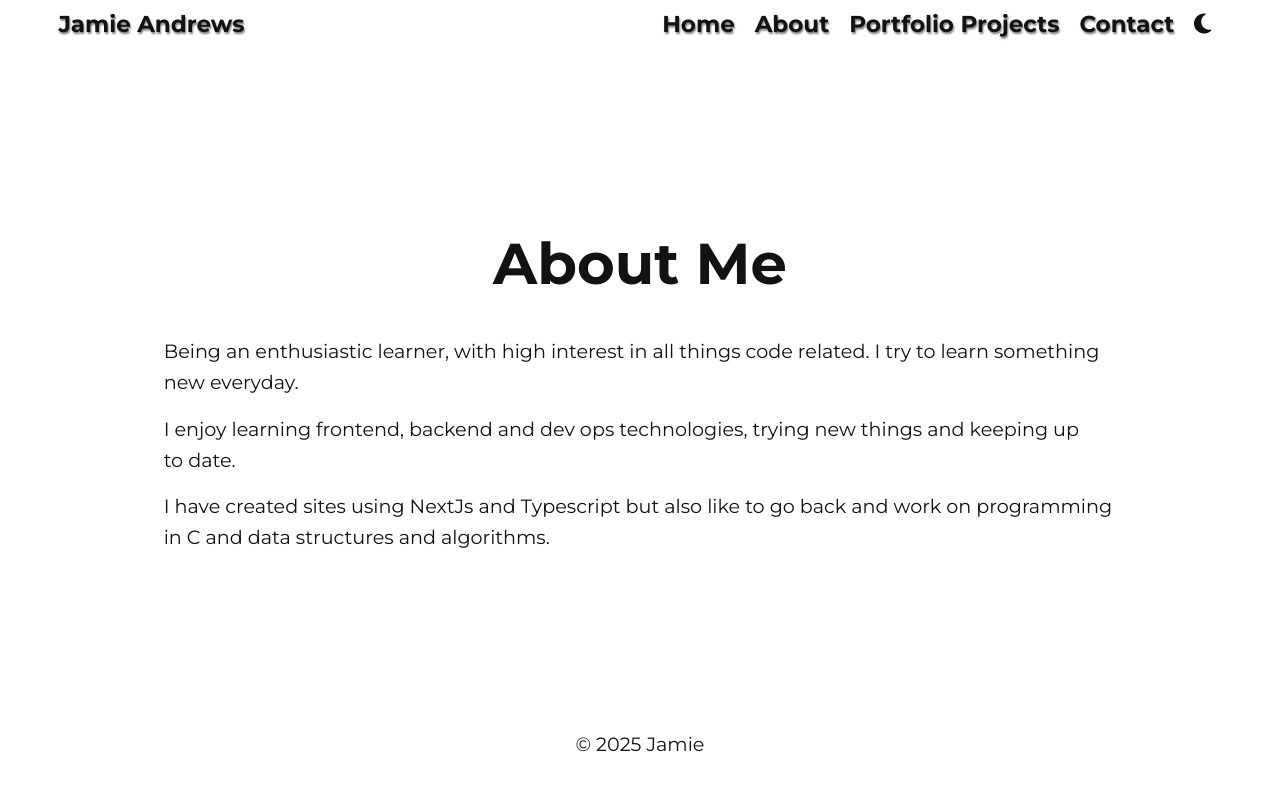
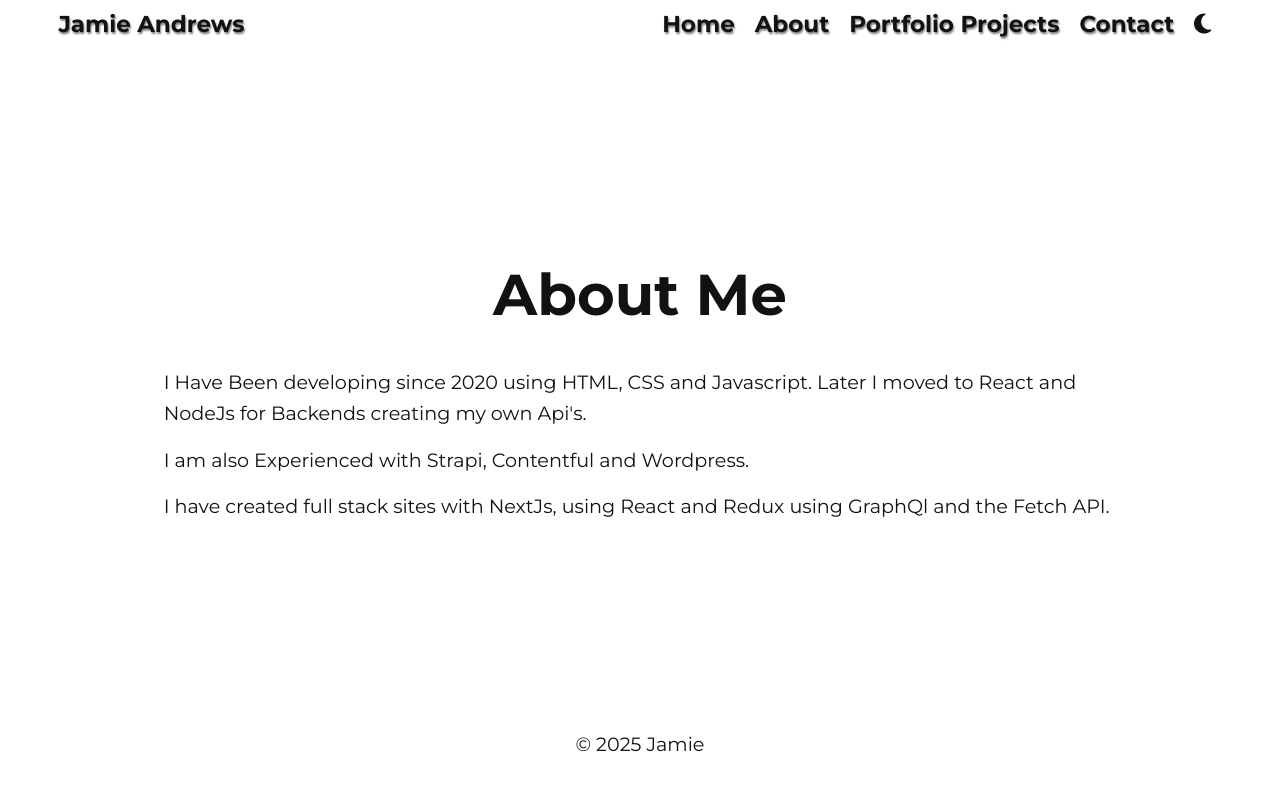
Before and after one commit to Jamie-Andrews1/Portfolio-next, a Next.js app: page /about in a window 1280 px wide. Shown: the top 790 px of the page. Built offline with nearby package versions, Linux system fonts and the light colour scheme; a web font is replaced by a local one.

Commit message:
changed about and projects

```diff
--- a/src/app/(projects)/recipes/page.mdx
+++ b/src/app/(projects)/recipes/page.mdx
@@ -1,5 +1,5 @@
 export const metadata = {
-  index: 2,
+  index: 5,
   title: "Recipe Sharer",
   stack: "C# | .Net | Razor | SQLite",
   slug: "recipes",
--- a/src/app/about/page.tsx
+++ b/src/app/about/page.tsx
@@ -6,16 +6,13 @@ export default function page({}: Props) {
       <h1>About Me</h1>
 
       <p>
-        Being an enthusiastic learner, with high interest in all things code
-        related. I try to learn something new everyday.
+        I Have Been developing since 2020 using HTML, CSS and Javascript. Later
+        I moved to React and NodeJs for Backends creating my own Api's.
       </p>
+      <p>I am also Experienced with Strapi, Contentful and Wordpress.</p>
       <p>
-        I enjoy learning frontend, backend and dev ops technologies, trying new
-        things and keeping up to date.
-      </p>
-      <p>
-        I have created sites using NextJs and Typescript but also like to go
-        back and work on programming in C and data structures and algorithms.
+        I have created full stack sites with NextJs, using React and Redux using
+        GraphQl and the Fetch API.
       </p>
     </div>
   );
--- a/src/components/Modal/styles.css
+++ b/src/components/Modal/styles.css
@@ -64,6 +64,7 @@ dialog {
 .images {
   cursor: pointer;
   transition: all 1s ease;
+  box-shadow: rgba(0, 0, 0, 0.35) 0px 5px 15px;
   &:hover {
     scale: 1.2;
   }
--- a/src/components/Projects/index.tsx
+++ b/src/components/Projects/index.tsx
@@ -68,8 +68,6 @@ export function ProjectsSkeleton() {
         <ProjectSkeleton />
         <ProjectSkeleton />
         <ProjectSkeleton />
-        <ProjectSkeleton />
-        <ProjectSkeleton />
       </div>
     </div>
   );
```
Also changed, not shown: src/app/(projects)/window-company/page.mdx (added, +23 -0 lines), src/app/page.tsx (+7 -1 lines).
